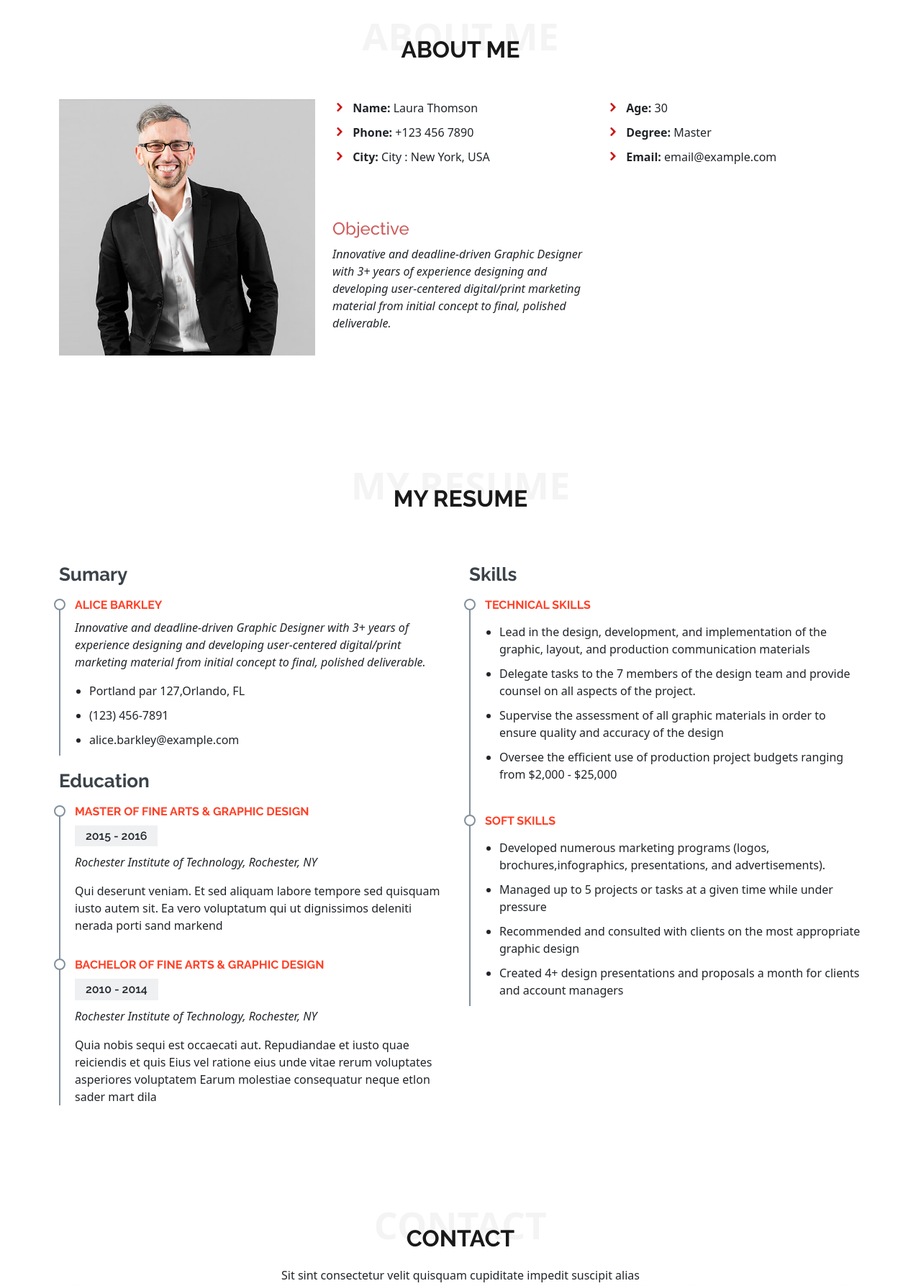
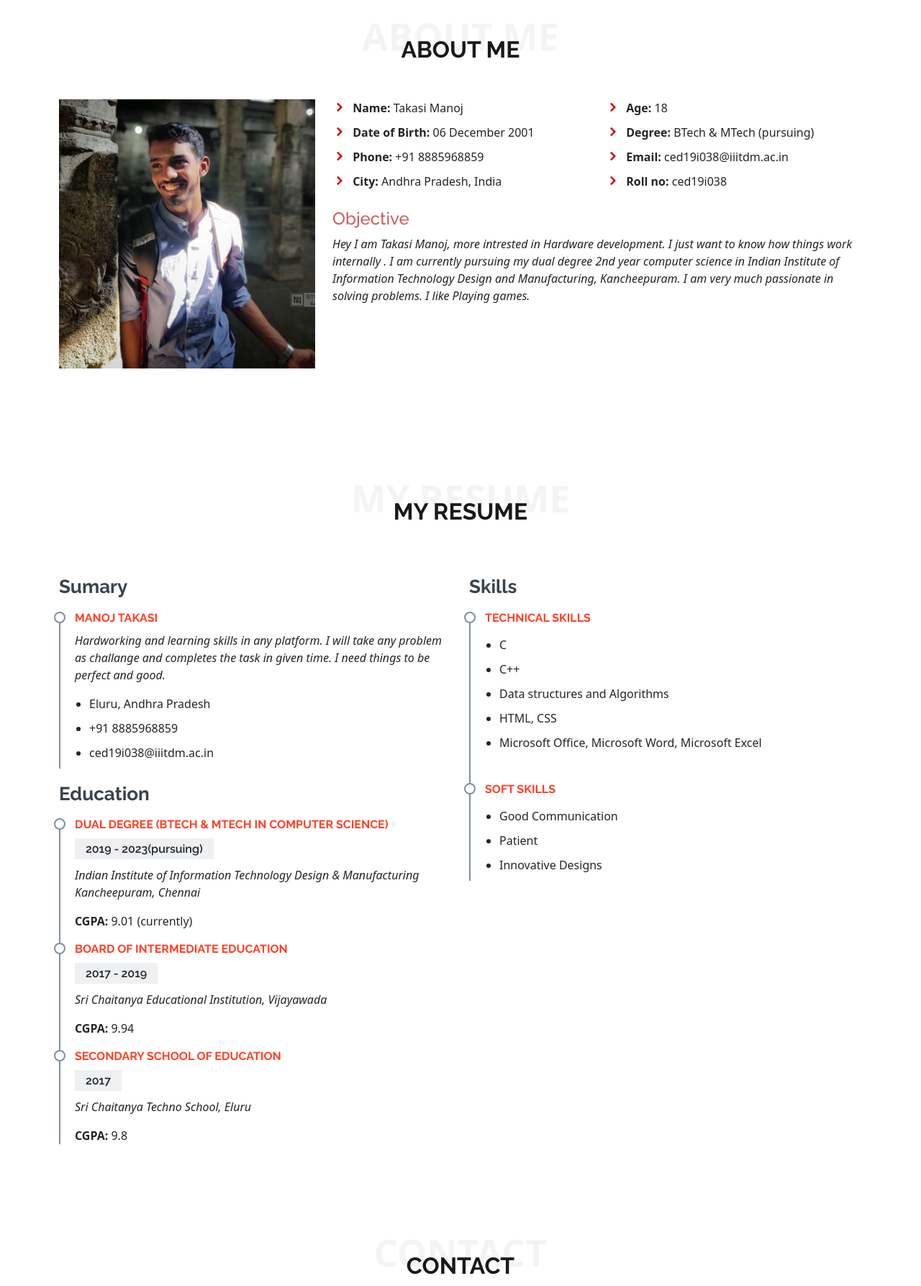
Before and after one commit to sujiv1204/dbms-project, a website with bundled scripts: page team4.html in a window 1280 px wide. Shown: the part 840-2627 px from the top of the page at 72% size. Built offline with nearby package versions, Linux system fonts and the light colour scheme.

Commit message:
team4 updated

```diff
--- a/team4.html
+++ b/team4.html
@@ -5,7 +5,7 @@
 <meta charset="utf-8">
 <meta content="width=device-width, initial-scale=1.0" name="viewport">
 
-<title>Person 4</title>
+<title>Manoj</title>
 <meta content="" name="description">
 <meta content="" name="keywords">
 
@@ -39,10 +39,10 @@
         <nav class="nav-menu d-none d-lg-block">
         <ul>
             <li><a href="index.html">Home</a></li>
-            <li><a href="team.html">Person 1</a></li>
-            <li><a href="team2.html">Person 2</a></li>
-            <li><a href="team3.html">Person 3</a></li>
-            <li class="active"><a href="#about">Person 4</a></li>
+            <li><a href="team.html">Sujiv</a></li>
+            <li><a href="team2.html">Shikhar</a></li>
+            <li><a href="team3.html">Pranav</a></li>
+            <li class="active"><a href="#about">Manoj</a></li>
 
         </ul>
         </nav><!-- .nav-menu -->
@@ -53,7 +53,7 @@
     <!-- ======= Hero Section ======= -->
     <section id="hero" class="d-flex align-items-center">
     <div class="container position-relative" data-aos="fade-up" data-aos-delay="500">
-        <h1>Person 4 welcomes you</h1>
+        <h1>Welcome</h1>
         <h2>I'm one of the member in Group-20</h2>
         <a href="#about" class="btn-get-started scrollto">Know about me</a>
     </div>
@@ -68,31 +68,37 @@
                 </div>
                 <div class="row">
                     <div class="col-lg-4" data-aos="zoom-in" style="padding-bottom: 30px;">
-                        <img src="assets/img/team/team-1.jpg" class="img-fluid" alt="">
+                        <img src="assets/img/team/manoj2.jpeg" class="img-fluid" alt="manoj">
                     </div>
                     <div class="col-lg-8 d-flex flex-column align-items-stretch">
                         <div class="content pl-lg-4 d-flex flex-column justify-content-center">
                             <div class="row">
                                 <div class="col-lg-6" data-aos="fade-right">
                                     <ul>
-                                    <li><i class="icofont-rounded-right"></i> <strong>Name:</strong> Laura Thomson</li>
-                                    <li><i class="icofont-rounded-right"></i> <strong>Phone:</strong> +123 456 7890</li>
-                                    <li><i class="icofont-rounded-right"></i> <strong>City:</strong> City : New York, USA</li>
+                                    <li><i class="icofont-rounded-right"></i> <strong>Name:</strong> Takasi Manoj</li>
+                                    <li><i class="icofont-rounded-right"></i> <strong>Date of Birth:</strong> 06 December 2001</li>
+                                    <li><i class="icofont-rounded-right"></i> <strong>Phone:</strong> +91 8885968859</li>
+                                    <li><i class="icofont-rounded-right"></i> <strong>City:</strong> Andhra Pradesh, India</li>
                                     </ul>
                                 </div>
                                 <div class="col-lg-6" data-aos="fade-left">
                                     <ul>
-                                    <li><i class="icofont-rounded-right"></i> <strong>Age:</strong> 30</li>
-                                    <li><i class="icofont-rounded-right"></i> <strong>Degree:</strong> Master</li>
-                                    <li><i class="icofont-rounded-right"></i> <strong>Email:</strong> email@example.com</li>
+                                    <li><i class="icofont-rounded-right"></i> <strong>Age:</strong> 18</li>
+                                    <li><i class="icofont-rounded-right"></i> <strong>Degree:</strong> BTech &amp; MTech (pursuing)</li>
+                                    <li><i class="icofont-rounded-right"></i> <strong>Email:</strong> ced19i038@iiitdm.ac.in</li>
+                                    <li><i class="icofont-rounded-right"></i> <strong>Roll no:</strong> ced19i038</li>
                                     </ul>
                                 </div>
                             </div>
                             <div class="row mt-n4">
-                                <div class="col-md-6 mt-5 d-md-flex align-items-md-stretch" data-aos="fade-down">
+                                <div class="col-12 d-flex justify-content-center" data-aos="fade-down">
                                     <div>
                                         <h4 style="color: indianred;">Objective</h4>
-                                        <p><em>Innovative and deadline-driven Graphic Designer with 3+ years of experience designing and developing user-centered digital/print marketing material from initial concept to final, polished deliverable.</em></p>
+                                        <p><em>
+                                            Hey I am Takasi Manoj, more intrested in Hardware development. I just want to know how things work internally
+                                            . I am currently pursuing my dual degree 2nd year computer science in Indian Institute of Information Technology Design and Manufacturing, Kancheepuram.
+                                            I am very much passionate in solving problems. I like Playing games.
+                                        </em></p>
                                         <p>
                                     </div>
                                 </div>
@@ -117,56 +123,61 @@
                     <div class="col-lg-6">
                         <h3 class="resume-title" data-aos="fade-right">Sumary</h3>
                         <div class="resume-item pb-0" data-aos="fade-right">
-                            <h4>Alice Barkley</h4>
-                            <p><em>Innovative and deadline-driven Graphic Designer with 3+ years of experience designing and developing user-centered digital/print marketing material from initial concept to final, polished deliverable.</em></p>
+                            <h4>Manoj Takasi</h4>
+                            <p><em>
+                                Hardworking and learning skills in any platform. I will take any problem as challange and completes the task in given time.
+                                I need things to be perfect and good.
+                            </em></p>
                             <p>
                             <ul>
-                            <li>Portland par 127,Orlando, FL</li>
-                            <li>(123) 456-7891</li>
-                            <li>alice.barkley@example.com</li>
+                            <li>Eluru, Andhra Pradesh</li>
+                            <li>+91 8885968859</li>
+                            <li>ced19i038@iiitdm.ac.in</li>
                             </ul>
                             </p>
                         </div>
 
                         <h3 class="resume-title" data-aos="fade-left">Education</h3>
                         <div class="resume-item" data-aos="fade-left">
-                            <h4>Master of Fine Arts &amp; Graphic Design</h4>
-                            <h5>2015 - 2016</h5>
-                            <p><em>Rochester Institute of Technology, Rochester, NY</em></p>
-                            <p>Qui deserunt veniam. Et sed aliquam labore tempore sed quisquam iusto autem sit. Ea vero voluptatum qui ut dignissimos deleniti nerada porti sand markend</p>
+                            <h4>Dual Degree (Btech &amp; MTech in computer science)</h4>
+                            <h5>2019 - 2023(pursuing)</h5>
+                            <p><em>Indian Institute of Information Technology Design & Manufacturing Kancheepuram, Chennai</em></p>
+                            <strong>CGPA:</strong> 9.01 (currently)
                         </div>
                         <div class="resume-item" data-aos="fade-left">
-                            <h4>Bachelor of Fine Arts &amp; Graphic Design</h4>
-                            <h5>2010 - 2014</h5>
-                            <p><em>Rochester Institute of Technology, Rochester, NY</em></p>
-                            <p>Quia nobis sequi est occaecati aut. Repudiandae et iusto quae reiciendis et quis Eius vel ratione eius unde vitae rerum voluptates asperiores voluptatem Earum molestiae consequatur neque etlon sader mart dila</p>
+                            <h4>Board of Intermediate Education</h4>
+                            <h5>2017 - 2019</h5>
+                            <p><em>Sri Chaitanya Educational Institution, Vijayawada</em></p>
+                            <strong>CGPA:</strong> 9.94
+                        </div>
+                        <div class="resume-item" data-aos="fade-left">
+                            <h4>Secondary School Of Education</h4>
+                            <h5>2017</h5>
+                            <p><em>Sri Chaitanya Techno School, Eluru</em></p>
+                            <strong>CGPA:</strong> 9.8
                         </div>
                     </div>
                     <div class="col-lg-6">
                         <h3 class="resume-title" data-aos="fade-left">Skills</h3>
                         <div class="resume-item" data-aos="fade-left">
                             <h4>Technical Skills</h4>
-                            <!-- <h5>2019 - Present</h5> -->
-                            <!-- <p><em>Experion, New York, NY </em></p> -->
                             <p>
                             <ul>
-                            <li>Lead in the design, development, and implementation of the graphic, layout, and production communication materials</li>
-                            <li>Delegate tasks to the 7 members of the design team and provide counsel on all aspects of the project. </li>
-                            <li>Supervise the assessment of all graphic materials in order to ensure quality and accuracy of the design</li>
-                            <li>Oversee the efficient use of production project budgets ranging from $2,000 - $25,000</li>
+                                <li>C</li>
+                                <li>C++</li>
+                                <li>Data structures and Algorithms</li>
+                                <li>HTML, CSS</li>
+                                <li>Microsoft Office, Microsoft Word, Microsoft Excel</li>
                             </ul>
                             </p>
                         </div>
                         <div class="resume-item" data-aos="fade-right">
                             <h4>Soft Skills</h4>
-                            <!-- <h5>2017 - 2018</h5> -->
-                            <!-- <p><em>Stepping Stone Advertising, New York, NY</em></p> -->
                             <p>
                             <ul>
-                            <li>Developed numerous marketing programs (logos, brochures,infographics, presentations, and advertisements).</li>
-                            <li>Managed up to 5 projects or tasks at a given time while under pressure</li>
-                            <li>Recommended and consulted with clients on the most appropriate graphic design</li>
-                            <li>Created 4+ design presentations and proposals a month for clients and account managers</li>
+                            <li>Good Communication</li>
+                            <li>Patient</li>
+                            <li>Innovative Designs</li>
                             </ul>
                             </p>
                         </div>
@@ -182,31 +193,30 @@
                 <div class="section-title" data-aos="fade-up">
                 <span>Contact</span>
                 <h2>Contact</h2>
-                <p>Sit sint consectetur velit quisquam cupiditate impedit suscipit alias</p>
                 </div>
 
                 <div class="row" data-aos="fade-up">
                     <div class="col-lg-6">
                         <div class="info-box mb-4">
                         <i class="bx bx-map"></i>
-                        <h3>Our Address</h3>
-                        <p>A108 Adam Street, New York, NY 535022</p>
+                        <h3>Address</h3>
+                        <p>Eluru, Andhra Pradesh, India</p>
                         </div>
                     </div>
 
                     <div class="col-lg-3 col-md-6">
                         <div class="info-box  mb-4">
                         <i class="bx bx-envelope"></i>
-                        <h3>Email Us</h3>
-                        <p>contact@example.com</p>
+                        <h3>Email</h3>
+                        <p>ced19i038@iiitdm.ac.in</p>
                         </div>
                     </div>
 
                     <div class="col-lg-3 col-md-6">
                         <div class="info-box  mb-4">
                         <i class="bx bx-phone-call"></i>
-                        <h3>Call Us</h3>
-                        <p>+1 5589 55488 55</p>
+                        <h3>Call</h3>
+                        <p>+91 8885968859</p>
                         </div>
                     </div>
 
```
Also changed, not shown: index.html (+3 -4 lines), team.html (+4 -6 lines), team3.html (+2 -2 lines), assets/img/team/manoj.jpeg (added), assets/img/team/manoj2.jpeg (added), 1 other file.
